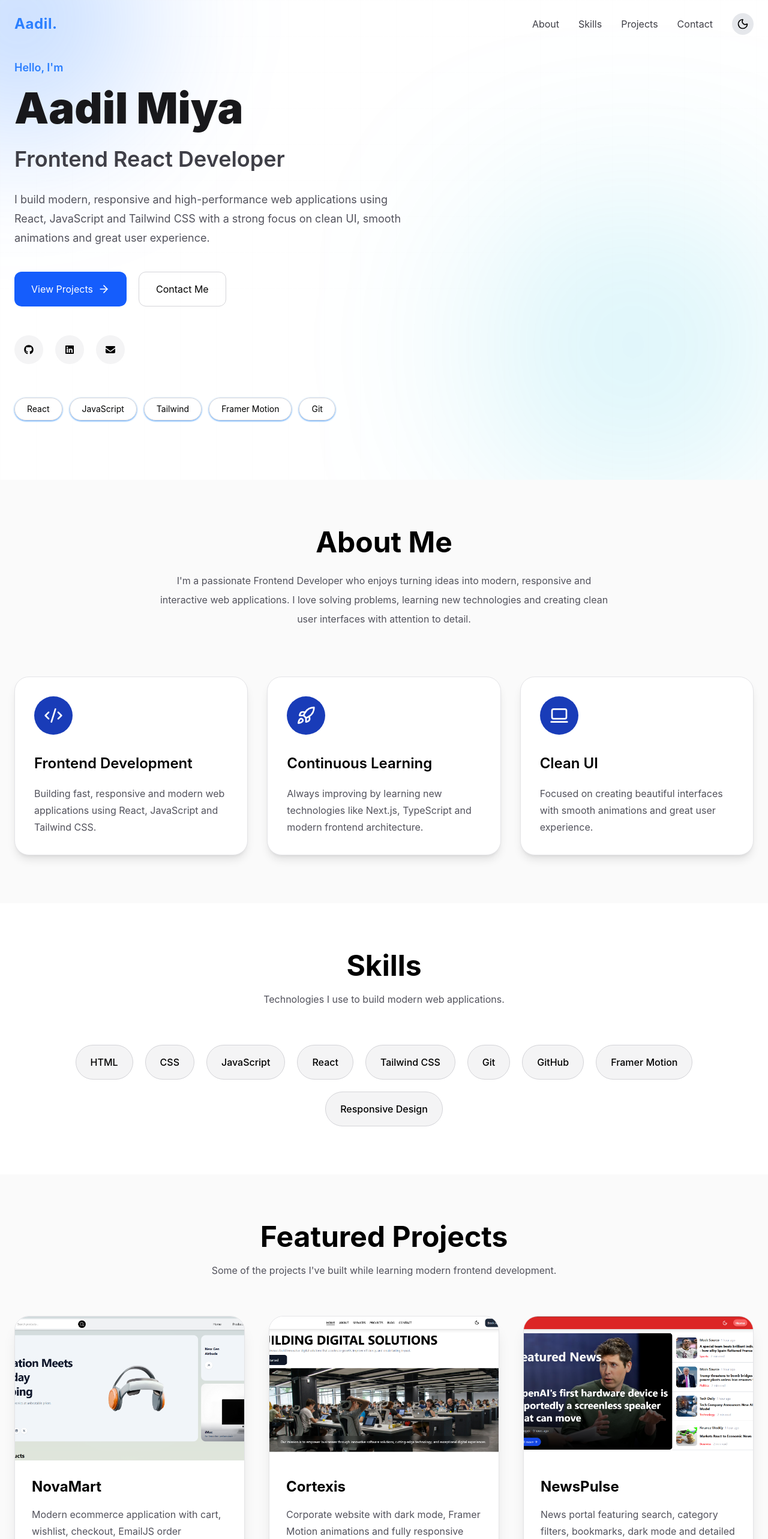
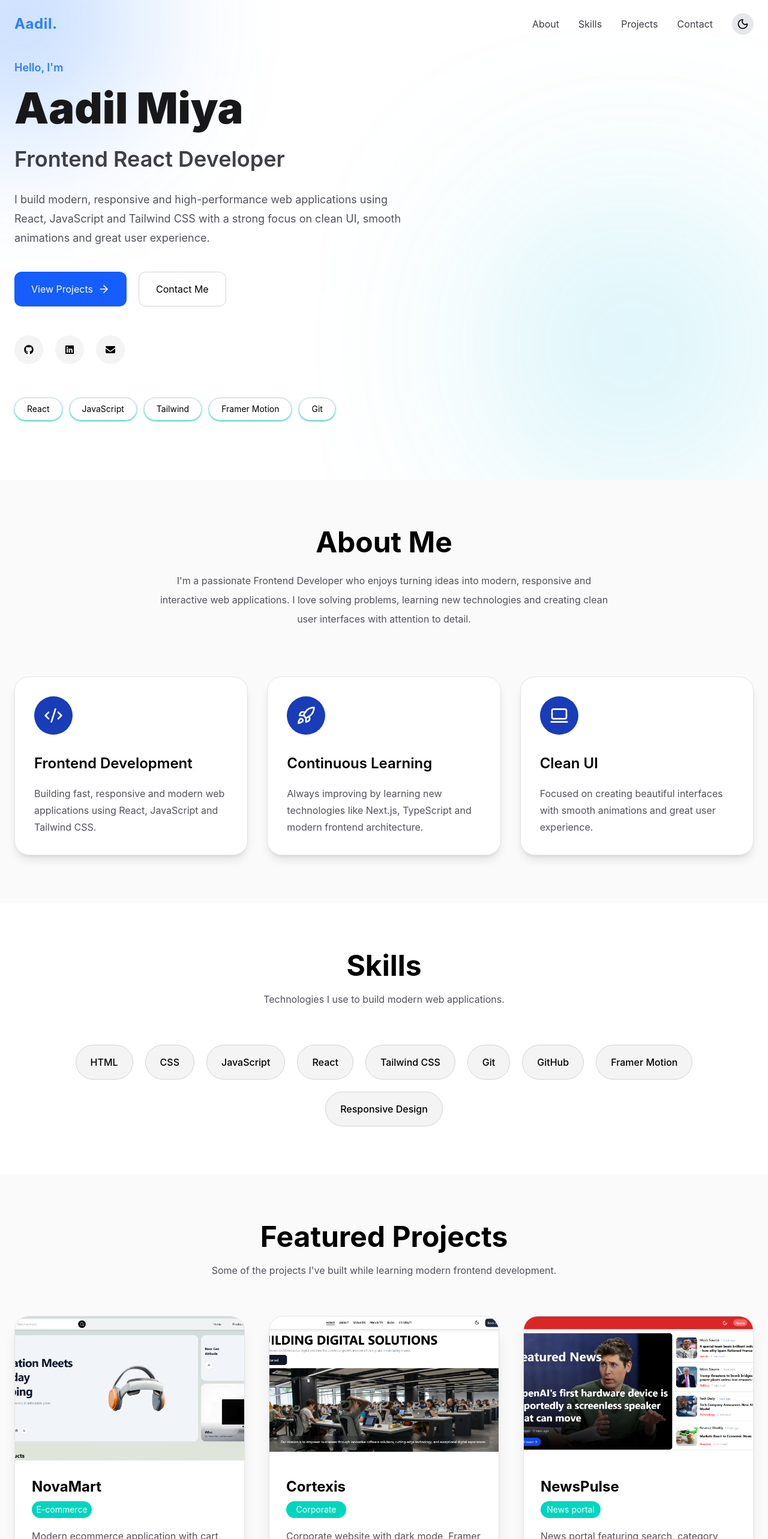
Before and after one commit to MiyaAadil/Portfolio, a React (Vite) app: page / in a window 1280 px wide. Shown: the top 2566 px of the page at 60% size. Built offline with nearby package versions, Linux system fonts and the light colour scheme.

Commit message:
Portfolio site was done

```diff
--- a/src/components/Hero.jsx
+++ b/src/components/Hero.jsx
@@ -117,7 +117,7 @@ const Hero = () => {
             ].map((tech) => (
               <span
                 key={tech}
-                className="rounded-full shadow shadow-blue-400 border border-zinc-300 dark:border-zinc-700 dark:text-gray-200 px-5 py-2 text-sm bg-white/70 dark:bg-zinc-900/70 backdrop-blur-md"
+                className="rounded-full shadow shadow-teal-400 border border-zinc-300 dark:border-zinc-700 dark:text-gray-200 px-5 py-2 text-sm bg-white/70 dark:bg-zinc-900/70 backdrop-blur-md"
               >
                 {tech}
               </span>
--- a/src/components/Projects.jsx
+++ b/src/components/Projects.jsx
@@ -11,6 +11,7 @@ import Project4 from '../assets/images/Project4.png'
 const projects = [
   {
     title: "NovaMart",
+    Category: "E-commerce",
     description:
       "Modern ecommerce application with cart, wishlist, checkout, EmailJS order confirmation and responsive UI.",
     image: Project1,
@@ -20,6 +21,7 @@ const projects = [
   },
   {
     title: "Cortexis",
+    Category: "Corporate",
     description:
       "Corporate website with dark mode, Framer Motion animations and fully responsive design.",
     image: Project2,
@@ -29,6 +31,7 @@ const projects = [
   },
   {
     title: "NewsPulse",
+    Category: "News portal",
     description:
       "News portal featuring search, category filters, bookmarks, dark mode and detailed article pages.",
     image: Project3,
@@ -37,8 +40,9 @@ const projects = [
     github: "https://github.com/MiyaAadil/News-portal-site",
   },{
     title: "Wanderly",
+    Category: "Tours & travel",
     description:
-      "News portal featuring search, category filters, bookmarks, dark mode and detailed article pages.",
+      "Fully responsive tours & travel site built with React, Tailwind CSS, and Framer Motion. Featuring destination discovery, tour package listings, modern animations and a clean, intuitive UI for an enhanced travel planning experience.",
     image: Project4,
     tech: ["React", "framer-motion", "Tailwind"],
     live: "https://tours-travel-website-chi.vercel.app/",
@@ -95,6 +99,8 @@ const Projects = () => {
                   {project.title}
                 </h3>
 
+                <p className="mt-2 text-sm text-white bg-teal-400 dark:bg-teal-500 p-1 rounded-full w-25 text-center">{project.Category}</p>
+
                 <p className="mt-4 text-zinc-600 dark:text-zinc-400 leading-7">
                   {project.description}
                 </p>
```
